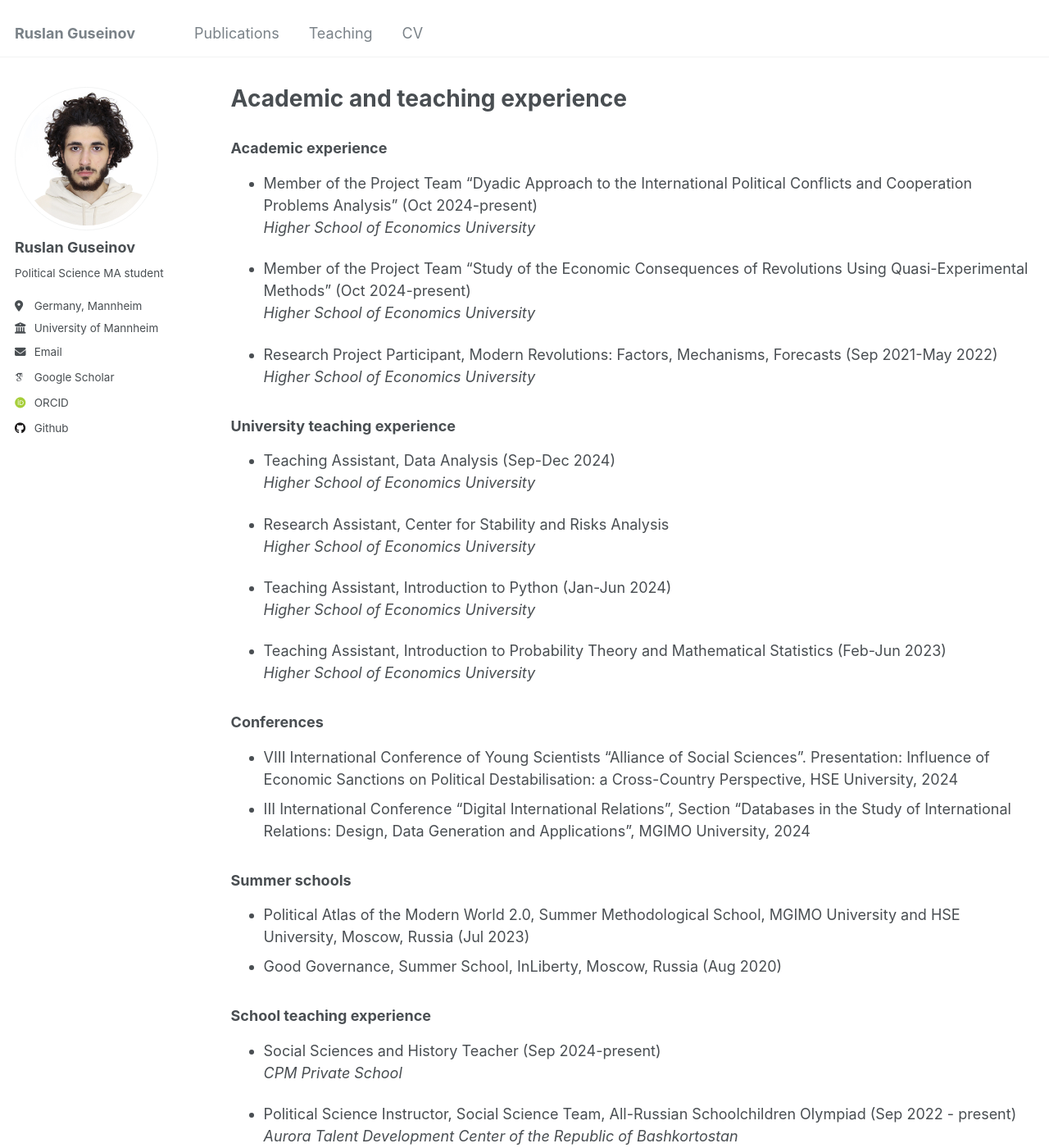
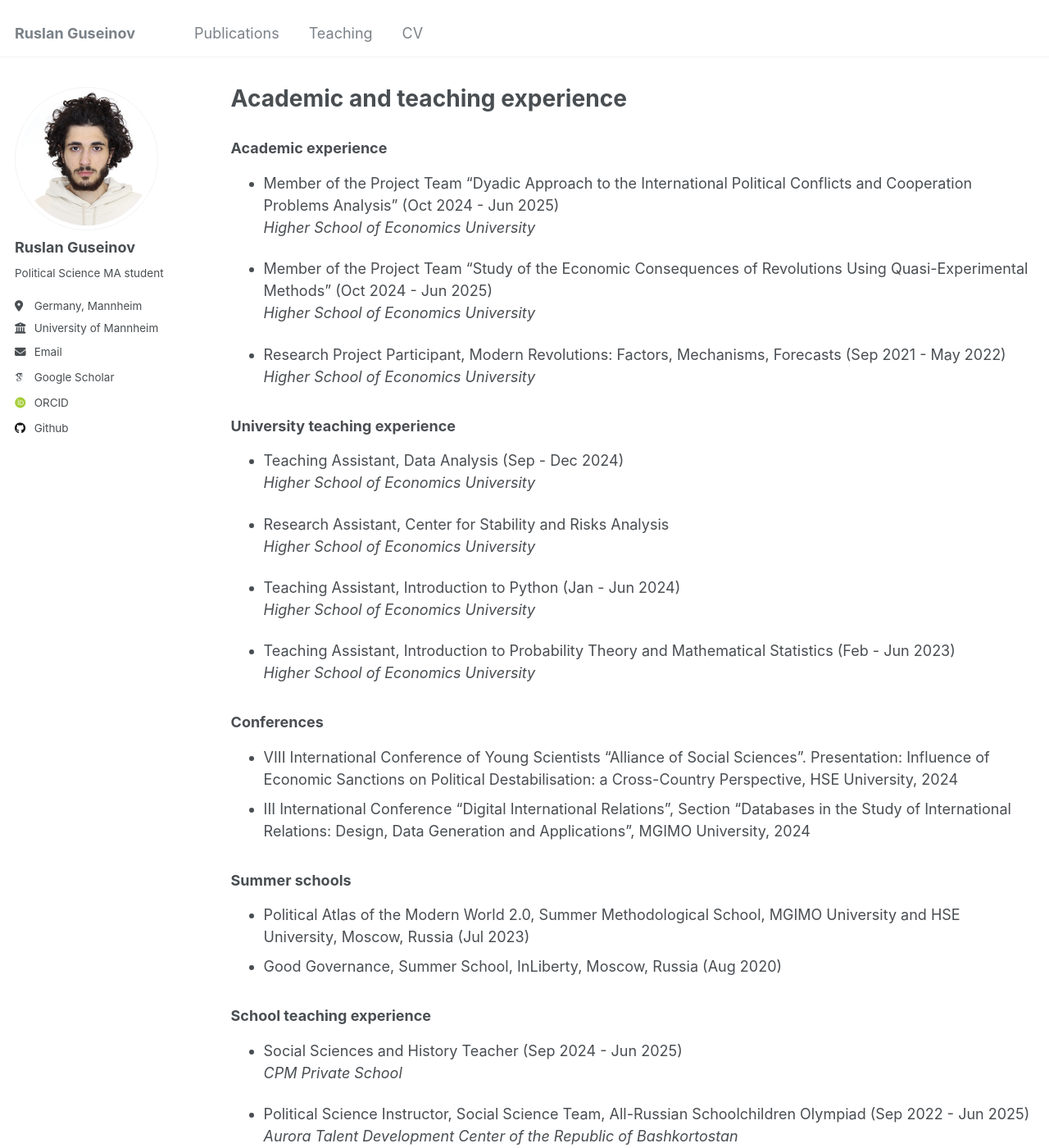
Before and after one commit to rguseinov/rguseinov.github.io, a Jekyll site: the page built from _pages/teaching.md, in a window 1280 px wide and 1400 px high. Shown: the whole window at 82% size. Built offline with Jekyll 4.4.1, drawn with Linux system fonts in a browser that asks for light colours; some web fonts are replaced; some of the changed text lies outside the part shown.

Commit message:
Update teaching.md

```diff
--- a/_pages/teaching.md
+++ b/_pages/teaching.md
@@ -6,26 +6,26 @@ author_profile: true
 ---
 
 ### Academic experience
-* Member of the Project Team “Dyadic Approach to the International Political Conflicts and Cooperation Problems Analysis” (Oct 2024-present)\
+* Member of the Project Team “Dyadic Approach to the International Political Conflicts and Cooperation Problems Analysis” (Oct 2024 - Jun 2025)\
 _Higher School of Economics University_
 
-* Member of the Project Team “Study of the Economic Consequences of Revolutions Using Quasi-Experimental Methods” (Oct 2024-present)\
+* Member of the Project Team “Study of the Economic Consequences of Revolutions Using Quasi-Experimental Methods” (Oct 2024 - Jun 2025)\
 _Higher School of Economics University_
 
-* Research Project Participant, Modern Revolutions: Factors, Mechanisms, Forecasts (Sep 2021-May 2022)\
+* Research Project Participant, Modern Revolutions: Factors, Mechanisms, Forecasts (Sep 2021 - May 2022)\
 _Higher School of Economics University_
 
 ### University teaching experience
-* Teaching Assistant, Data Analysis (Sep-Dec 2024)\
+* Teaching Assistant, Data Analysis (Sep - Dec 2024)\
 _Higher School of Economics University_
 
 * Research Assistant, Center for Stability and Risks Analysis\
 _Higher School of Economics University_
 
-* Teaching Assistant, Introduction to Python (Jan-Jun 2024)\
+* Teaching Assistant, Introduction to Python (Jan - Jun 2024)\
 _Higher School of Economics University_
 
-* Teaching Assistant, Introduction to Probability Theory and Mathematical Statistics (Feb-Jun 2023)\
+* Teaching Assistant, Introduction to Probability Theory and Mathematical Statistics (Feb - Jun 2023)\
 _Higher School of Economics University_
 
 ### Conferences
@@ -37,11 +37,11 @@ _Higher School of Economics University_
 * Good Governance, Summer School, InLiberty, Moscow, Russia (Aug 2020)
 
 ### School teaching experience
-* Social Sciences and History Teacher (Sep 2024-present)\
+* Social Sciences and History Teacher (Sep 2024 - Jun 2025)\
 _CPM Private School_
 
-* Political Science Instructor, Social Science Team, All-Russian Schoolchildren Olympiad (Sep 2022 - present)\
+* Political Science Instructor, Social Science Team, All-Russian Schoolchildren Olympiad (Sep 2022 - Jun 2025)\
 _Aurora Talent Development Center of the Republic of Bashkortostan_
 
-* Political Science teacher (Sep 2021-present)\
+* Political Science teacher (Sep 2021 - Jun 2025)\
 _“Commonwealth” Online School_
```
